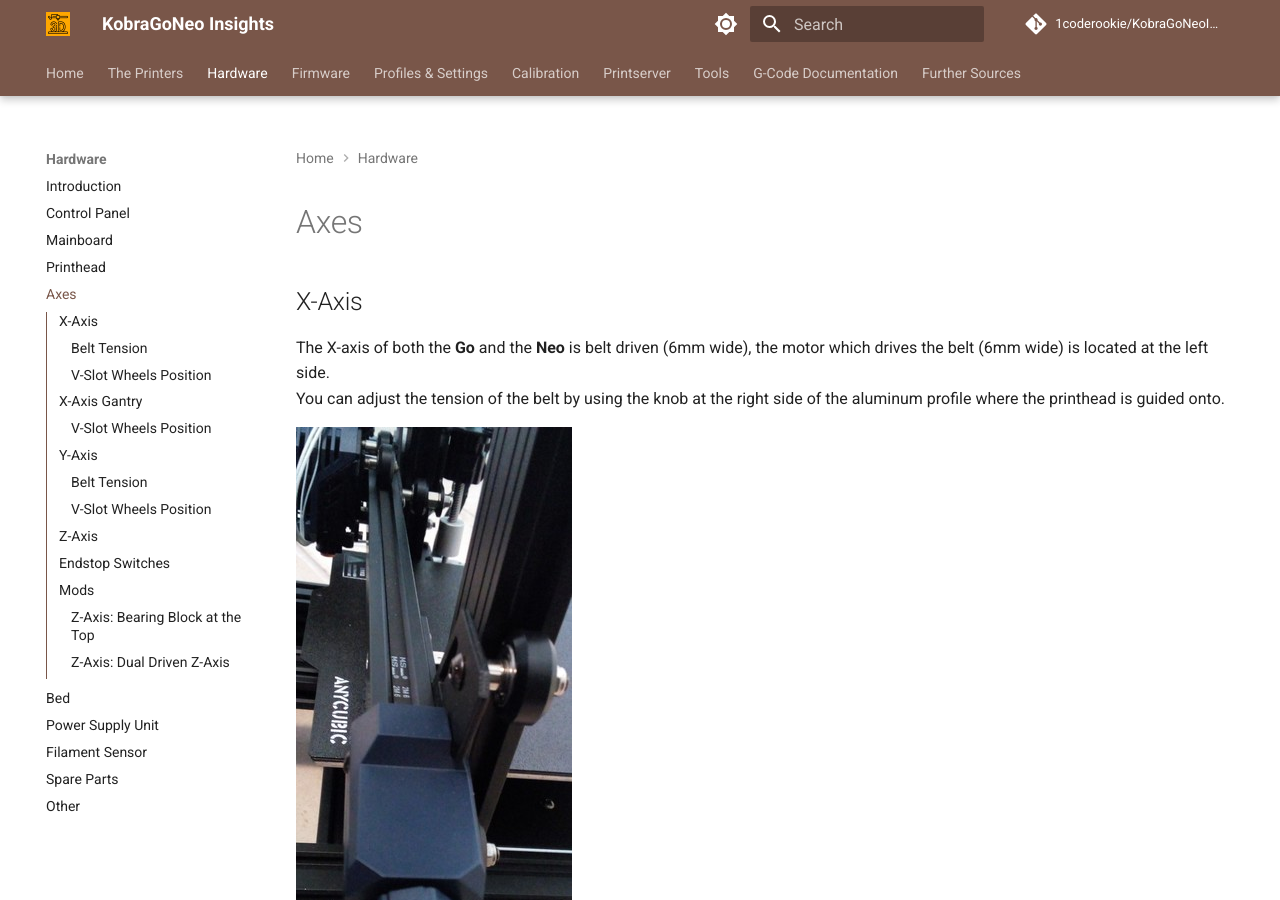
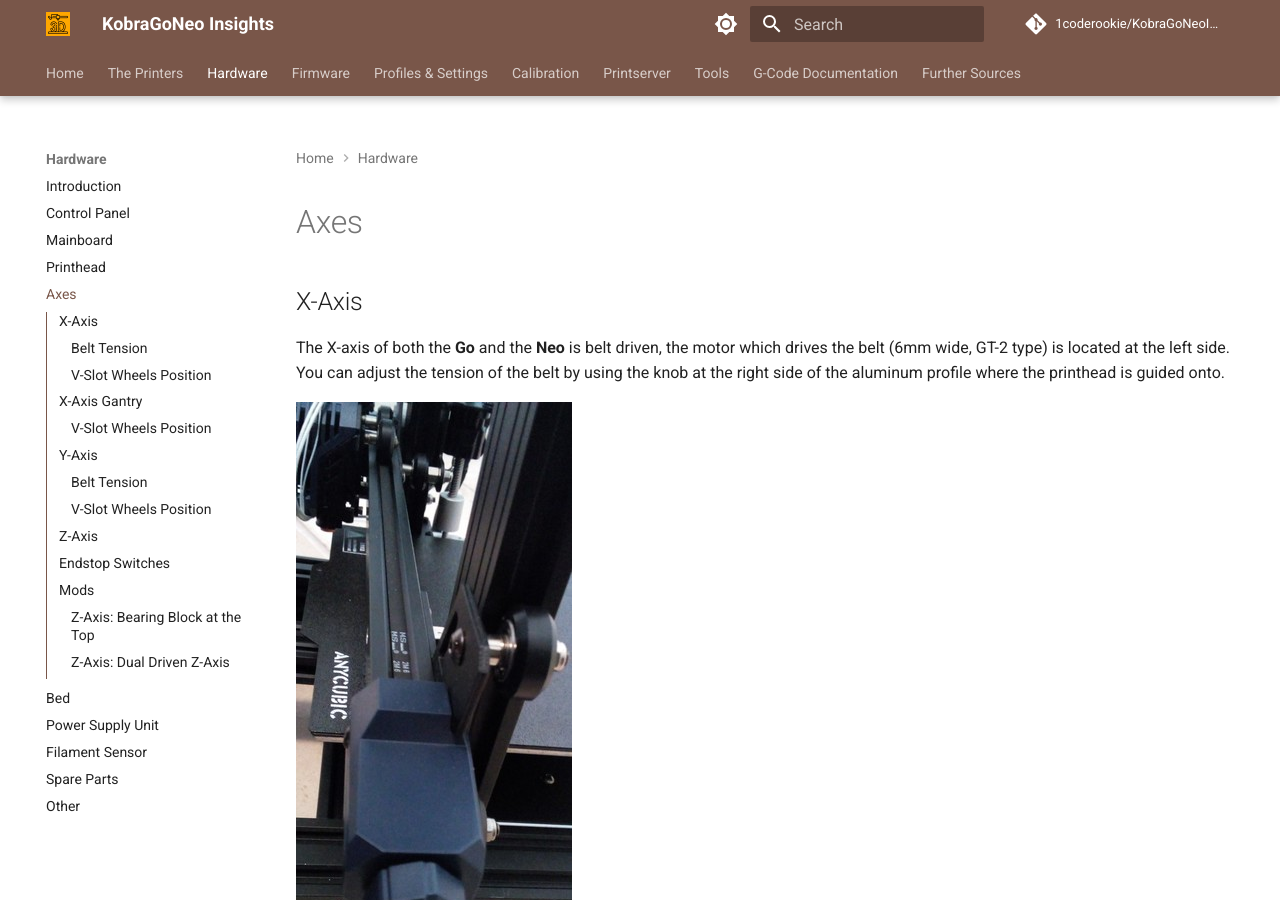
Before and after one commit to 1coderookie/KobraGoNeoInsights, an MkDocs documentation site: the page built from docs/hardware/axes.md, in a window 1280 px wide and 900 px high. Built offline with MkDocs 1.6.1 and Material for MkDocs 9.7.7, drawn with Linux system fonts in a browser that asks for light colours; comment, search, counter and statistics services are not loaded.

Commit message:
Update axes.md

```diff
--- a/docs/hardware/axes.md
+++ b/docs/hardware/axes.md
@@ -4,7 +4,7 @@
 # Axes
 
 ## X-Axis
-The X-axis of both the **Go** and the **Neo** is belt driven (6mm wide), the motor which drives the belt (6mm wide) is located at the left side.
+The X-axis of both the **Go** and the **Neo** is belt driven, the motor which drives the belt (6mm wide, GT-2 type) is located at the left side.
 You can adjust the tension of the belt by using the knob at the right side of the aluminum profile where the printhead is guided onto.
 
 ![X-axis knob](../assets/images/x-axis_knob_web.jpg)
```
